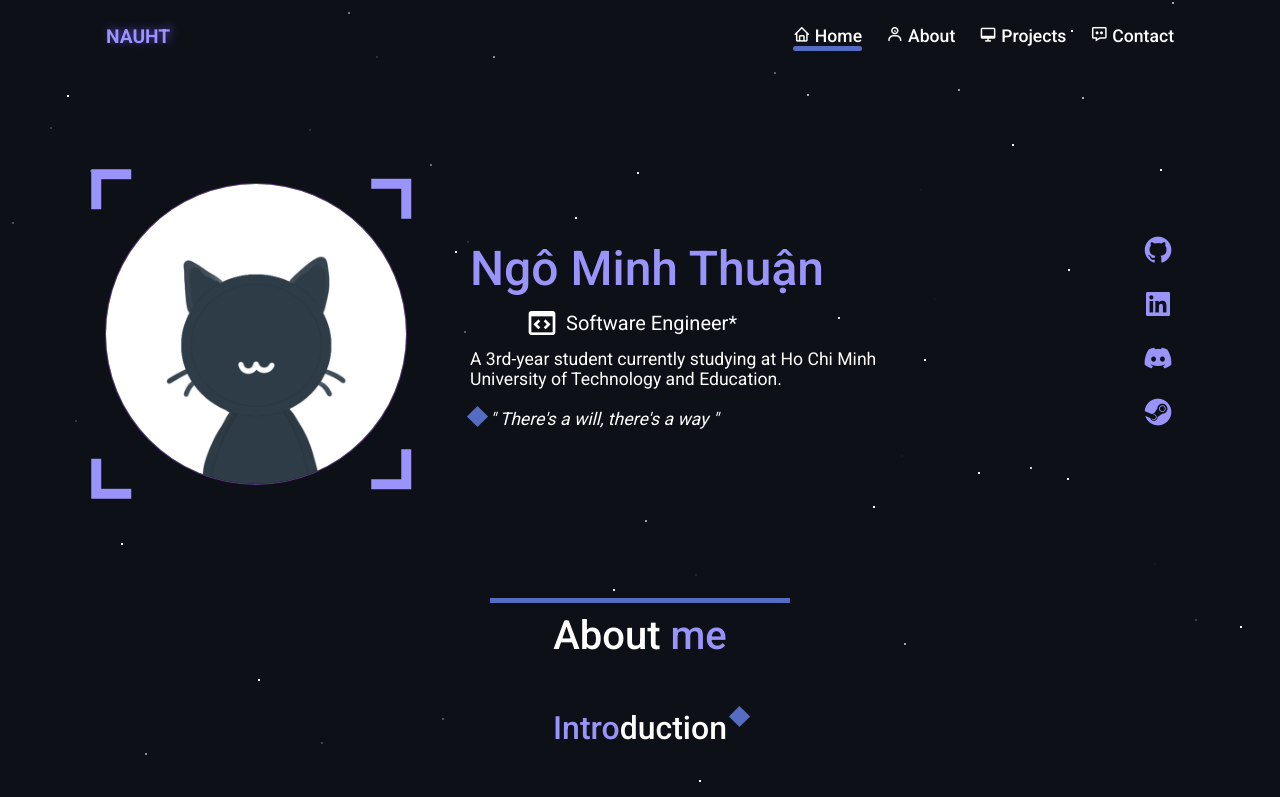
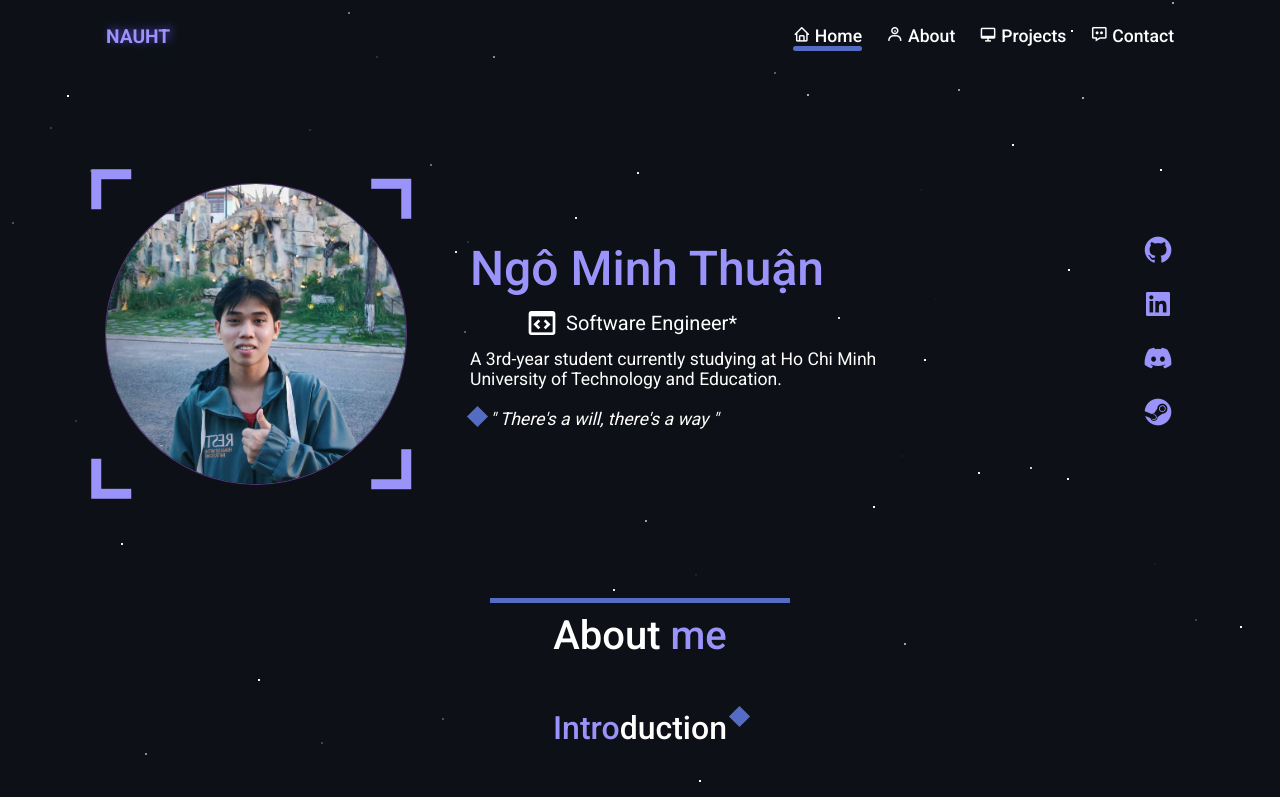
Before and after one commit to nauht1/portfolio, a React (Create React App) app: page / in a window 1280 px wide. Shown: the top 797 px of the page. Built offline with nearby package versions, Linux system fonts and the light colour scheme.

Commit message:
update avatar

```diff
--- a/src/components/home/home.css
+++ b/src/components/home/home.css
@@ -7,11 +7,10 @@
 
 .home__img {
   position: relative;
-  background: url(../../assets/images/catGit.png);
+  background: url(../../assets/images/avatar.jpg);
   background-repeat: no-repeat;
   background-position: center;
   background-size: cover;
-  background-size: 150%;
   width: 300px;
   height: 300px;
   border-radius: 50%;
```
Also changed, not shown: src/assets/images/avatar.jpg (added).
